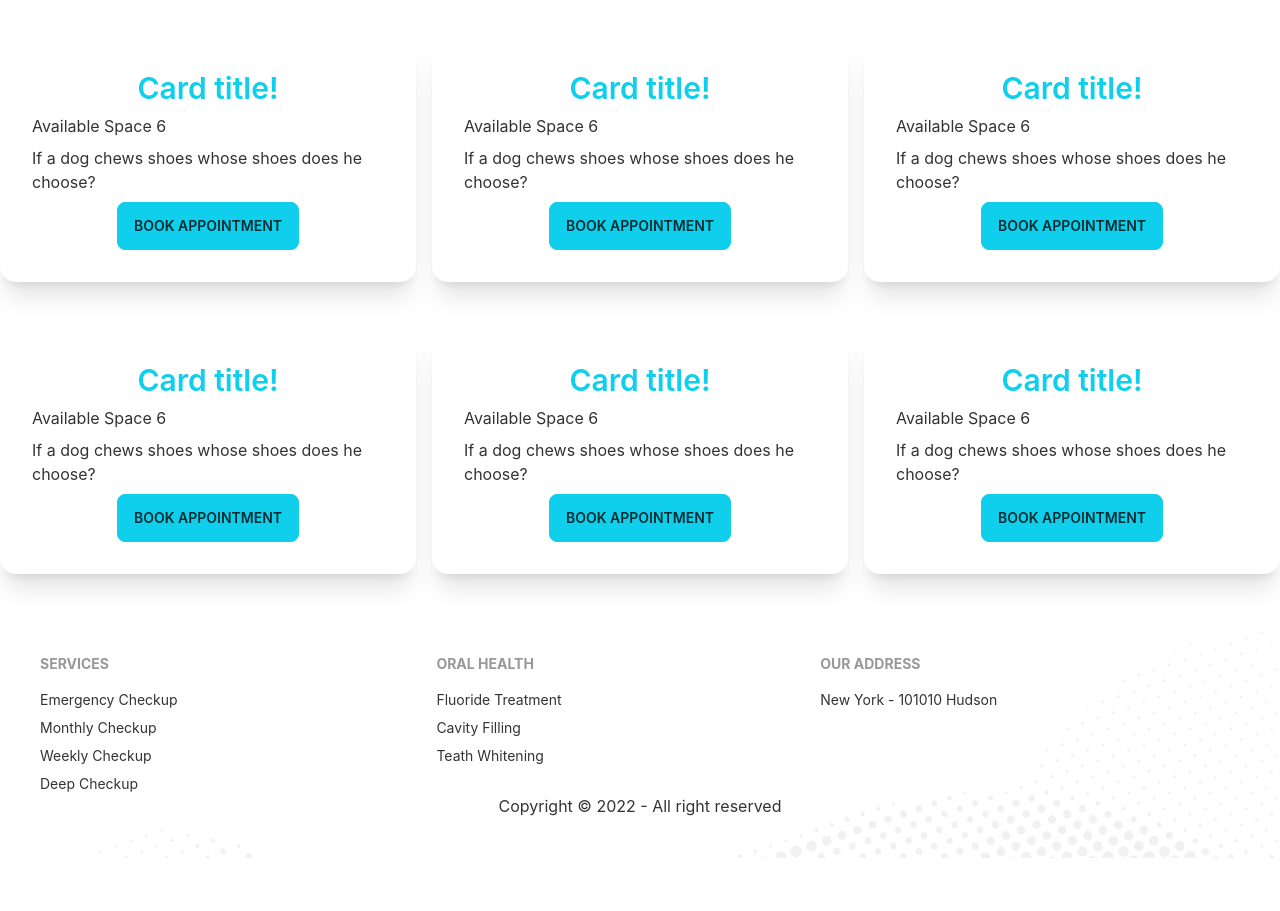
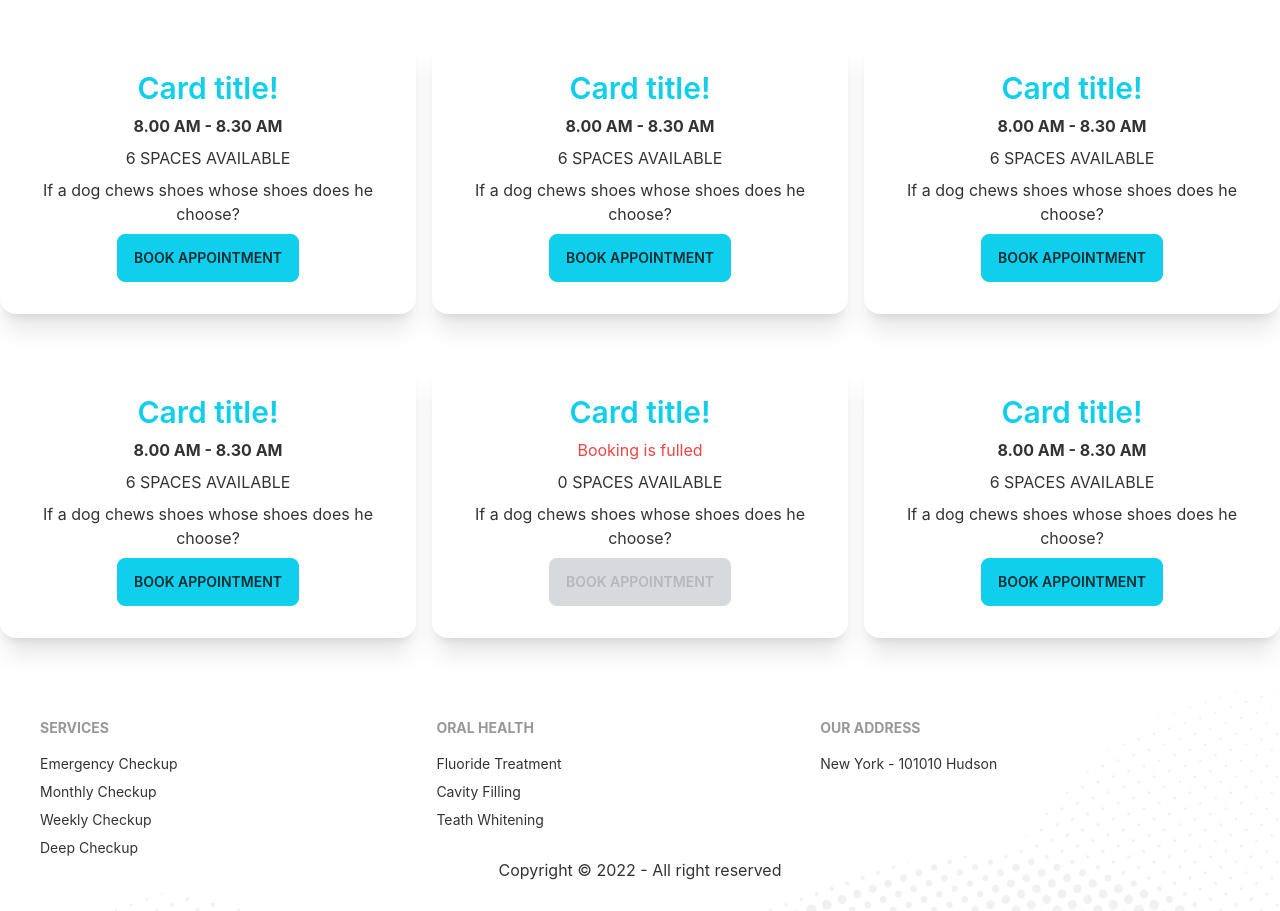
Before and after one commit to mostofakamalpassa/doctor-potal-web-client-site-app, a React (Create React App) app: page /appointment in a window 1280 px wide. Shown: the part 926-1837 px from the top of the page. Before the commit the page ends 1784 px from the top, so only its background shows below. Built offline with nearby package versions, Linux system fonts and the light colour scheme.

Commit message:
servie json file add and  show data in card

```diff
--- a/public/data/service.json
+++ b/public/data/service.json
@@ -55,12 +55,7 @@
         "_id": 5,
         "name":"Teeth efg",
         "slots":[
-            "8.00 AM - 8.30 AM",
-            "8.00 AM - 8.30 AM",
-            "8.00 AM - 8.30 AM",
-            "8.00 AM - 8.30 AM",
-            "8.00 AM - 8.30 AM",
-            "8.00 AM - 8.30 AM"
+
         ]
     },
 
--- a/src/Pages/Appointment/SingleAppointmentCard.js
+++ b/src/Pages/Appointment/SingleAppointmentCard.js
@@ -5,10 +5,13 @@ const SingleAppointmentCard = ({service}) => {
         <div className="card bg-base-100 shadow-xl my-4">
         <div className="card-body">
           <h2 className="card-title justify-center text-3xl text-primary">Card title!</h2>
-          <p className='justify-center'>Available Space {service?.slots.length}</p>
-          <p className='justify-center'>If a dog chews shoes whose shoes does he choose?</p>
+            {
+                service?.slots.length ?  <p className='text-center font-bold'>{service?.slots[0]}  </p> :  <p className='text-center text-red-500'>Booking is fulled</p>
+            }
+          <p className='justify-center text-center'>{service?.slots.length} SPACES AVAILABLE </p>
+          <p className='text-center'>If a dog chews shoes whose shoes does he choose?</p>
           <div className="card-actions justify-center">
-            <button className="btn btn-primary">Book Appointment</button>
+            <button disabled={service?.slots.length === 0} className="btn btn-primary">Book Appointment</button>
           </div>
         </div>
       </div>
```
